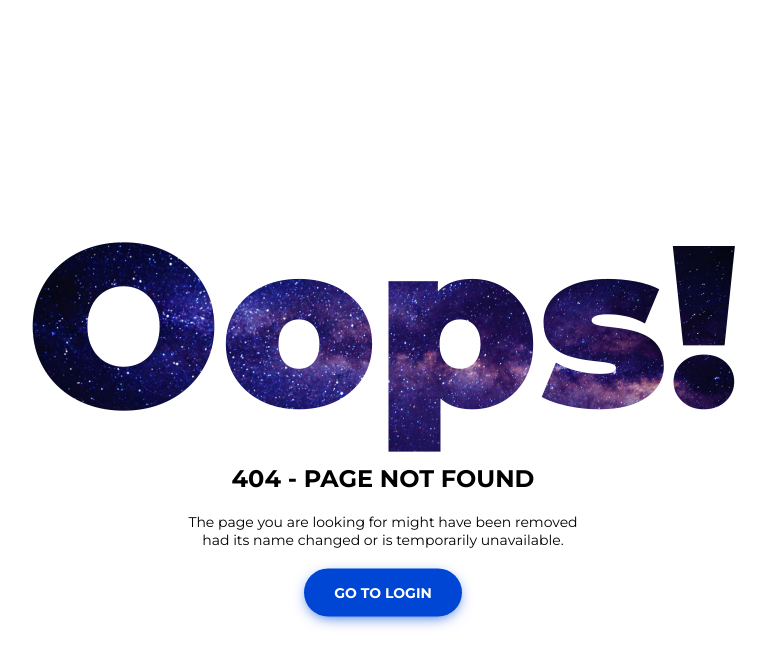
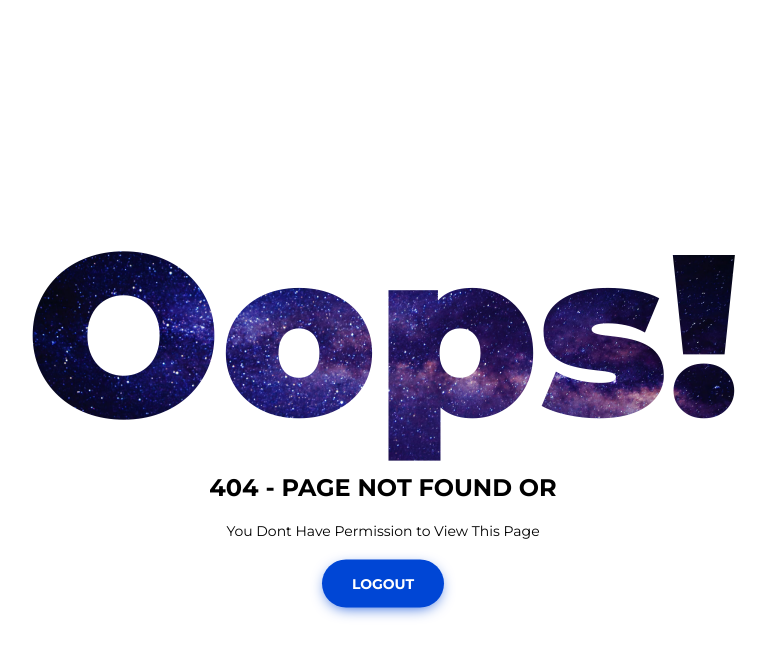
Before and after one commit to Thisuru/Counselling-system-, a PHP site: page /web/404.php in a window 1280 px wide. Shown: the top 666 px of the page, without its empty margins (257-1023 px from the left). Run offline with PHP 8.4, Linux system fonts and the light colour scheme.

Commit message:
fix logout issue in 404 page

```diff
--- a/web/404.php
+++ b/web/404.php
@@ -14,6 +14,7 @@
 
     <!-- Custom stlylesheet -->
     <link type="text/css" rel="stylesheet" href="css/style.css" />
+    <script src="vendor/jquery/jquery.min.js"></script>
 
     <!-- HTML5 shim and Respond.js for IE8 support of HTML5 elements and media queries -->
     <!-- WARNING: Respond.js doesn't work if you view the page via file:// -->
@@ -31,9 +32,9 @@
         <div class="notfound-404">
             <h1>Oops!</h1>
         </div>
-        <h2>404 - Page not found</h2>
-        <p>The page you are looking for might have been removed had its name changed or is temporarily unavailable.</p>
-        <a href="login.php">Go To Login</a>
+        <h2>404 - Page not found  OR</h2>
+        <p>You Dont Have Permission to View This Page</p>
+        <a id="log_out" type="button" class="Button" onclick="logout()"  value="Logout" > Logout </a>
     </div>
 </div>
 
@@ -50,3 +51,24 @@
  * Time: 9:23 AM
  */
 ?>
+
+<script>
+function logout(){
+    localStorage.clear();
+            $.ajax({
+                    type: "POST",
+                    url: 'utils/log_out.php',
+                    data: {
+                        "logout" : "1",
+                    },
+                    success: function(res){
+
+							location.href = "login.php";
+
+
+                    }
+                });
+
+}
+
+</script>
```
